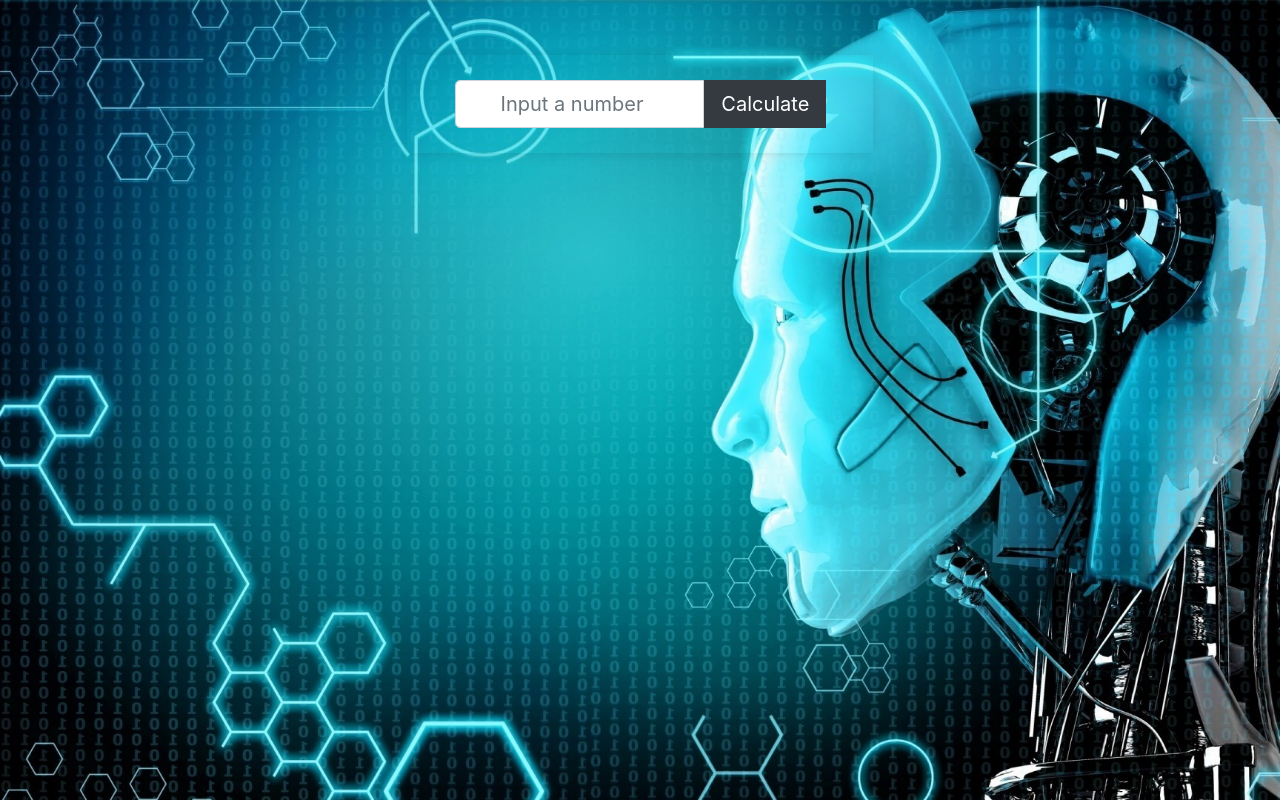
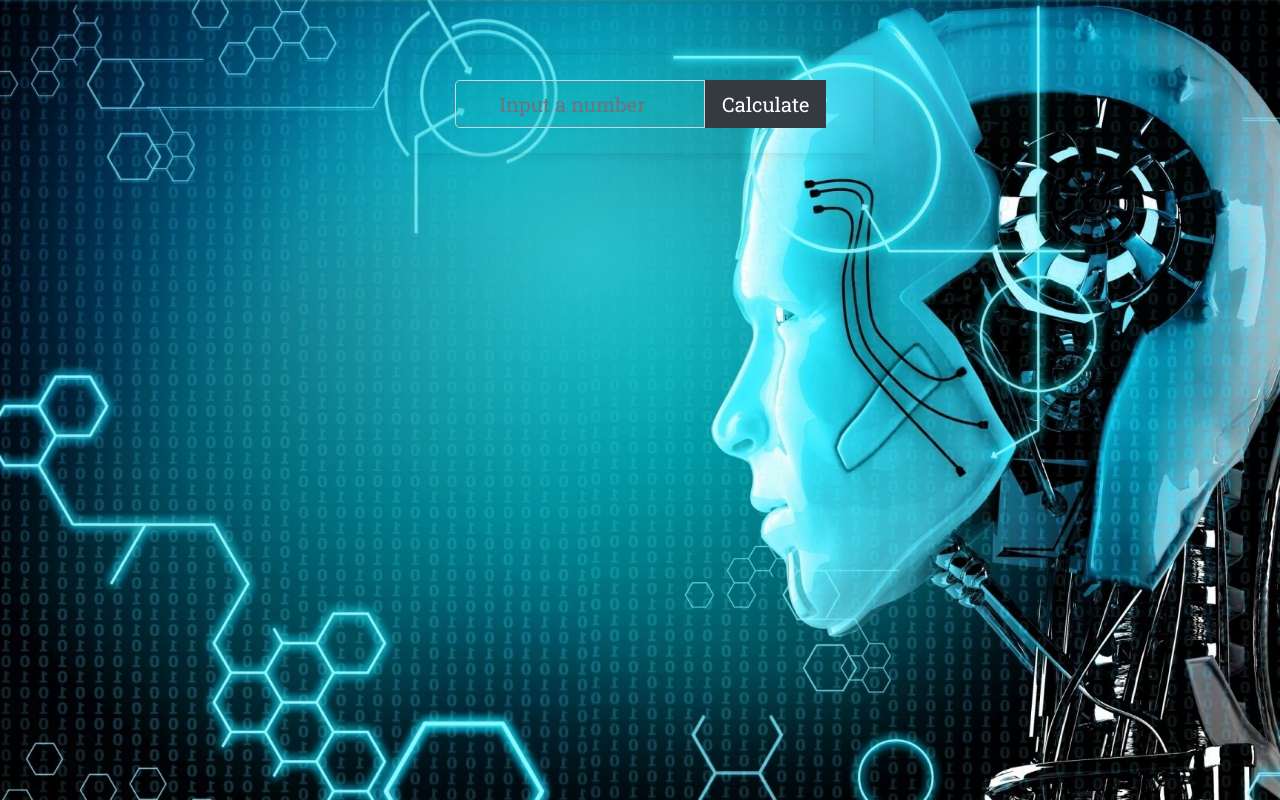
Before and after one commit to jhell85/MrRoberger, a plain HTML site: page index.html in a window 1280 px wide. Drawn offline with Linux system fonts and the light colour scheme.

Commit message:
updated style for input box

```diff
--- a/css/styles.css
+++ b/css/styles.css
@@ -7,4 +7,8 @@ body {
   background-image: url(../img/AI_background.jpeg);
   background-size: auto;
   background-size: cover;
+  font-family: 'Roboto Slab', serif;
 }
+.class-input {
+  background-color: rgba(18, 181, 178, 0.228);
+}
```
